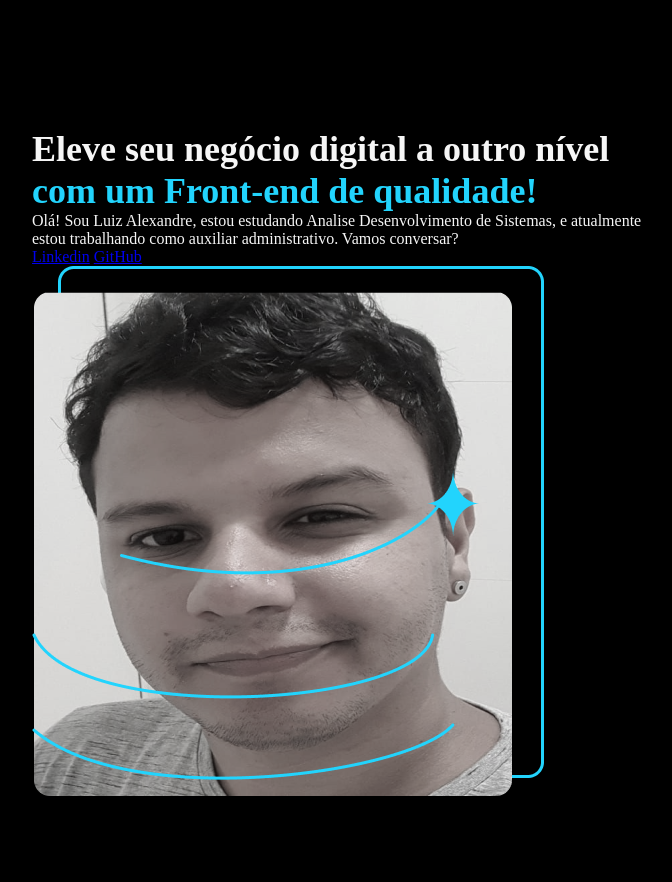
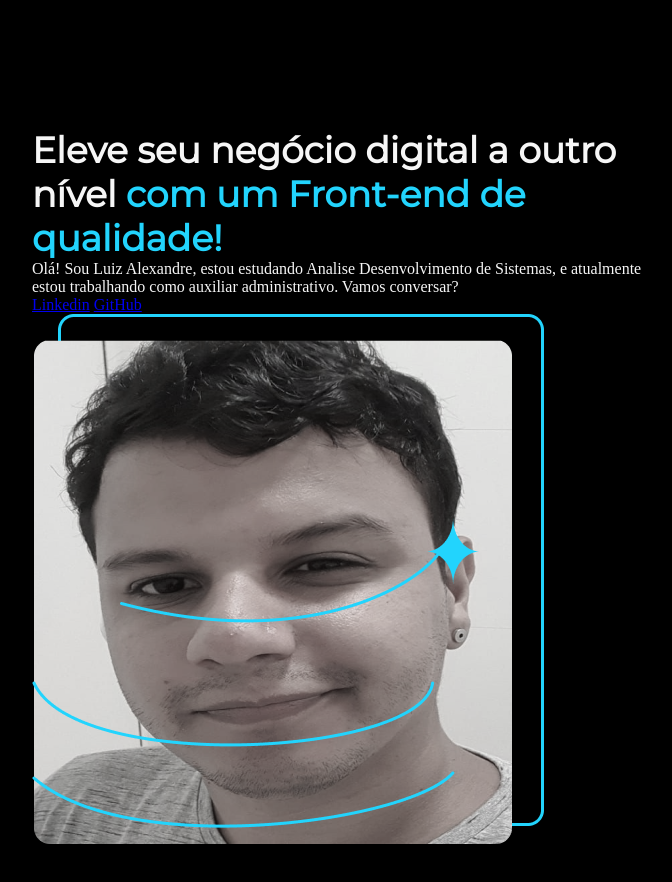
Before and after one commit to L-Alexandre/Alura-curso.html.css, a plain HTML site: page index.html in a window 1280 px wide. Shown: the whole page, without its empty margins (96-768 px from the left). Drawn offline with Linux system fonts and the light colour scheme.

Commit message:
Pratica Alura
Adicionado as fontes Krona one e Montserrat.

```diff
--- a/style.css
+++ b/style.css
@@ -1,3 +1,5 @@
+@import url('https://fonts.googleapis.com/css2?family=Krona+One&family=Montserrat&display=swap');
+
 *{
     margin: 0;
     padding: 0;
@@ -29,6 +31,8 @@ body{
 
 .apresentacao__conteudo__titulo{
     font-size: 36px;
+    font-family: 'Krona One', sans-serif;
+    font-family: 'Montserrat', sans-serif;
 }
 
 .apresentacao__conteudo__titulo__texto{
```
